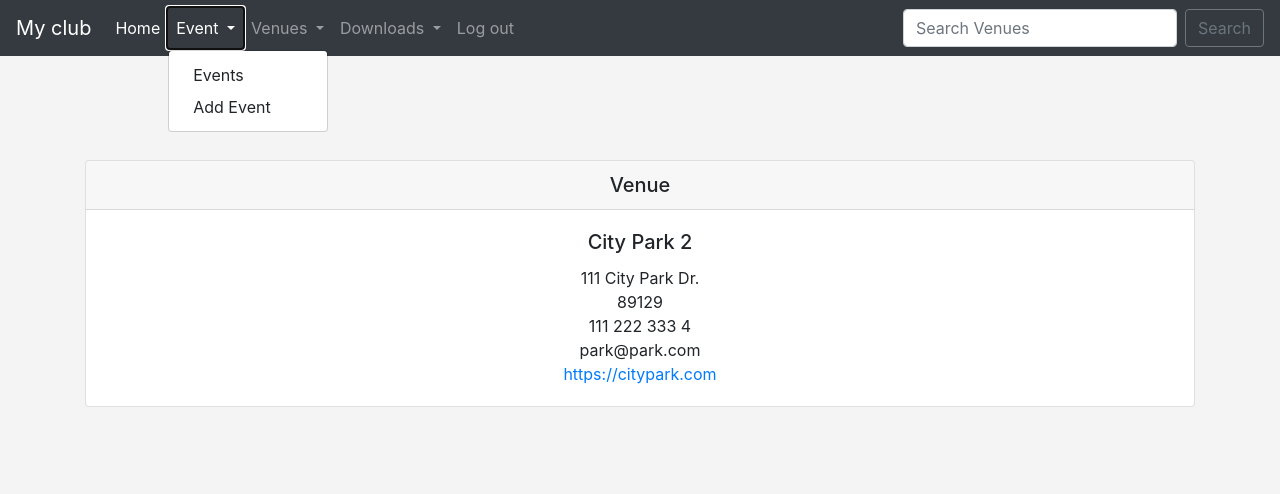
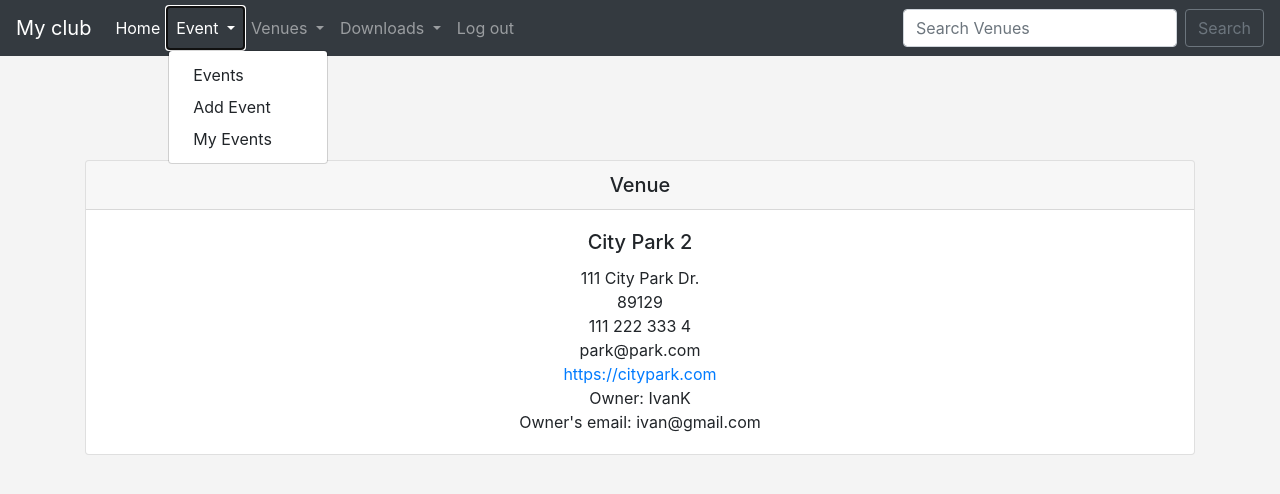
Before and after one commit to IvanKorshunovE/socialevents, a Django app: page /show_venue/1 in a window 1280 px wide, after a click on "Event". Shown: the top 494 px of the page. Run offline with Django 4.2, Linux system fonts and the light colour scheme; a user stored in the database is signed in; data comes from the database, SQL or seed files in the repository; both versions use the stored data as it was after the commit.

Commit message:
commit before User's model changing

```diff
--- a/events/templates/events/navbar.html
+++ b/events/templates/events/navbar.html
@@ -18,6 +18,7 @@
           <a class="dropdown-item" href="{% url 'list-events' %}">Events</a>
           {% if user.is_authenticated %}
           <a class="dropdown-item" href="{% url 'add-event' %}">Add Event</a>
+          <a class="dropdown-item" href="{% url 'my-events' %}">My Events</a>
           {% endif %}
         </div>
 
--- a/events/templates/events/show_venue.html
+++ b/events/templates/events/show_venue.html
@@ -14,6 +14,8 @@
                         {{ venue.phone }}<br>
                         {{ venue.email_address }}<br>
                         <a href="{{ venue.web }}">{{ venue.web }}</a><br>
+                        Owner: {{ venue_owner }}<br>
+                        Owner's email: {{ venue_owner.email }}
                     </p>
 <!--                <a href="#" class="btn btn-primary">Go somewhere</a>-->
               </div>
--- a/events/urls.py
+++ b/events/urls.py
@@ -17,6 +17,7 @@ urlpatterns = [
     path('venue_text', views.venue_text, name='venue-text'),
     path('venue_csv', views.venue_csv, name='venue-csv'),
     path('venue_pdf', views.venue_pdf, name='venue-pdf'),
+    path('my_events', views.my_events, name='my-events'),
 ]
 
 # URL is empty string '' which points to the views.py --> def home()
--- a/events/views.py
+++ b/events/views.py
@@ -4,8 +4,11 @@ from calendar import HTMLCalendar
 from datetime import datetime
 from django.http import HttpResponseRedirect
 from .models import Events, Venue
+# import user model from django
+from django.contrib.auth.models import User
 from .forms import VenueForm, EventForm, EventFormAdmin
 from django.http import HttpResponse
+from django.contrib import messages
 import csv
 
 from django.http import FileResponse
@@ -19,6 +22,24 @@ from django.core.paginator import Paginator
 
 
 # Create your views here.
+def my_events(request):
+    """
+    Owner: IvanK (id = 1) I can edit 2 of that events because IvanK is logged user that is owner (Event.owner) - User
+    Attendee: IvanKorshunov (id=1) 3 events where attendee is IvanKorshunov - MyClubUser
+    """
+    if request.user.is_authenticated:
+        me = request.user.id
+        # atts = Events.objects.get(id=4).attendees.all()
+        events = Events.objects.filter(attendees=me)  # or attendees=request.user.id
+        return render(request, 'events/my_events.html', {
+            'events': events,
+            # "atts": atts,
+            'me': me,
+        })
+    else:
+        messages.success(request, 'You are not authorized')
+        return redirect('home')
+
 def venue_pdf(request):
     # Create Bytestream Buffer
     buf = io.BytesIO()
@@ -107,8 +128,13 @@ def delete_venue(request, venue_id):
 
 def delete_event(request, event_id):
     event = Events.objects.get(id=event_id)
-    event.delete()
-    return redirect('list-events')
+    if request.user == event.manager:
+        event.delete()
+        messages.success(request, 'Event deleted')
+        return redirect('list-events')
+    else:
+        messages.success(request, 'You are not authorized to delete this event')
+        return redirect('list-events')
 
 
 def update_event(request, event_id):
@@ -202,8 +228,12 @@ def search_venues(request):
 
 def show_venue(request, venue_id):
     venue = Venue.objects.get(id=venue_id)
+    # venue_owner = User.objects.get(pk=venue.owner)
+    venue_owner = User.objects.get(id=venue.owner)  # Grabs username of owner - but grabs the object itself
+    # (pk = primary key, == id - they are the same)
     return render(request, 'events/show_venue.html', {
-        'venue': venue
+        'venue': venue,
+        'venue_owner': venue_owner
     })
 
 
```
Also changed, not shown: events/templates/events/my_events.html (added, +47 -0 lines), db.sqlite3.
